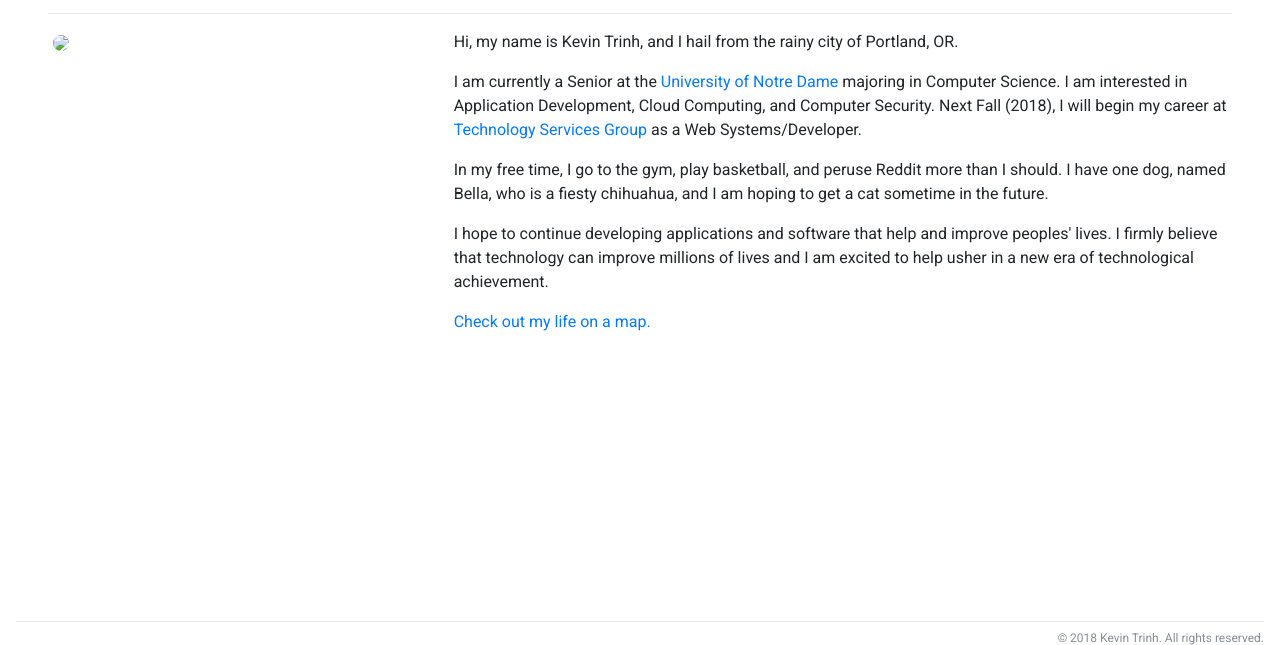
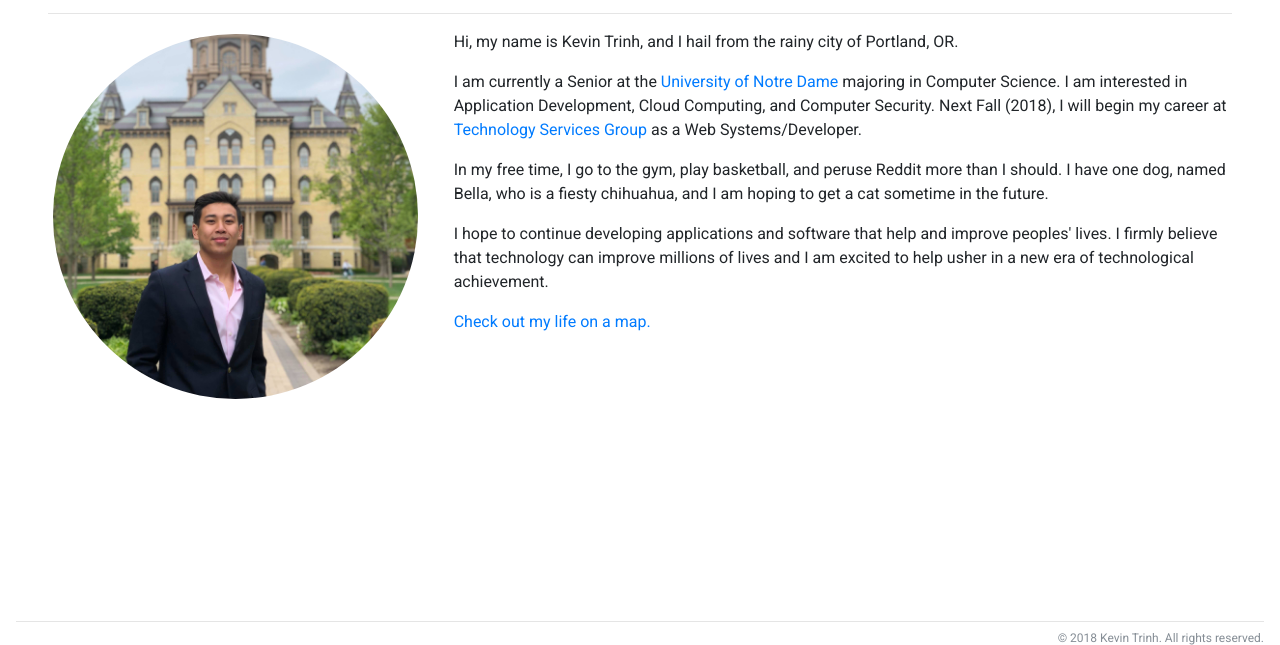
Before and after one commit to trinhkevin/trinhkevin.github.io, a plain HTML site: page aboutme.html in a window 1280 px wide. Shown: the part 171-816 px from the top of the page. Drawn offline with nearby package versions, Linux system fonts and the light colour scheme.

Commit message:
Update aboutme.html

```diff
--- a/aboutme.html
+++ b/aboutme.html
@@ -73,7 +73,7 @@
       <hr>
 			<div class="row">
 				<div class="col-sm-4 p-3">
-					<img src="images/" received_10209346128889388-01.jpeg" class="rounded-circle img-responsive p-1">
+					<img src="images/received_10209346128889388-01.jpeg" class="rounded-circle img-responsive p-1">
 				</div>
 				<div class="col-sm-8 p-3">
 					<p>Hi, my name is Kevin Trinh, and I hail from the rainy city of Portland, OR.</p>
```
